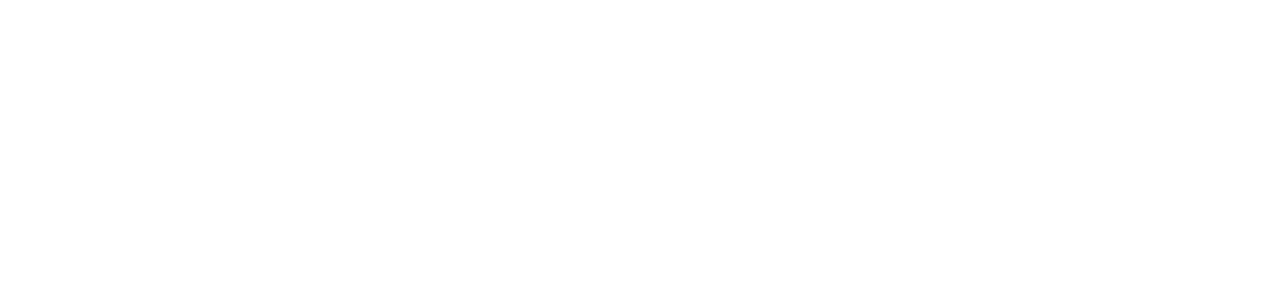
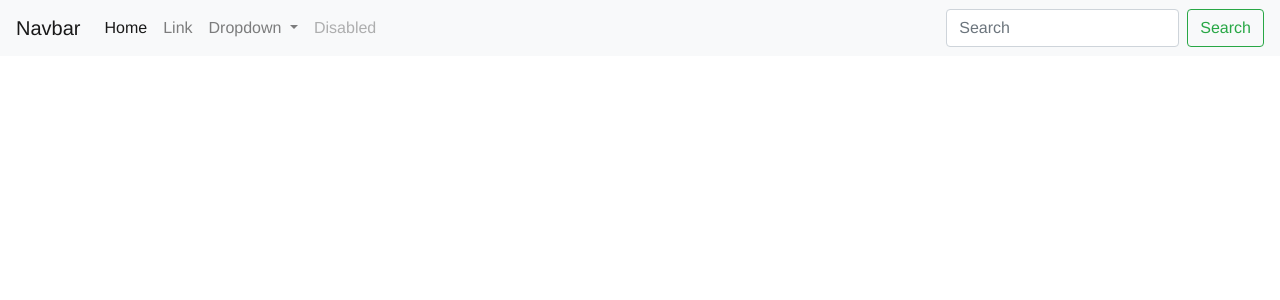
Before and after one commit to hope-miky/addisalgo-web, a Vue app: page / in a window 1280 px wide. Shown: the top 300 px of the page. Built offline with nearby package versions, Linux system fonts and the light colour scheme.

Commit message:
updated navbar

```diff
--- a/src/App.vue
+++ b/src/App.vue
@@ -21,6 +21,5 @@
   -moz-osx-font-smoothing: grayscale;
   text-align: center;
   color: #2c3e50;
-  margin-top: 60px;
 }
 </style>
--- a/src/components/Navbar.vue
+++ b/src/components/Navbar.vue
@@ -1,6 +1,40 @@
 <template>
   <div>
+      <nav class="navbar navbar-expand-lg navbar-light bg-light">
+  <a class="navbar-brand" href="#">Navbar</a>
+  <button class="navbar-toggler" type="button" data-toggle="collapse" data-target="#navbarSupportedContent" aria-controls="navbarSupportedContent" aria-expanded="false" aria-label="Toggle navigation">
+    <span class="navbar-toggler-icon"></span>
+  </button>
 
+  <div class="collapse navbar-collapse" id="navbarSupportedContent">
+    <ul class="navbar-nav mr-auto">
+      <li class="nav-item active">
+        <a class="nav-link" href="#">Home <span class="sr-only">(current)</span></a>
+      </li>
+      <li class="nav-item">
+        <a class="nav-link" href="#">Link</a>
+      </li>
+      <li class="nav-item dropdown">
+        <a class="nav-link dropdown-toggle" href="#" id="navbarDropdown" role="button" data-toggle="dropdown" aria-haspopup="true" aria-expanded="false">
+          Dropdown
+        </a>
+        <div class="dropdown-menu" aria-labelledby="navbarDropdown">
+          <a class="dropdown-item" href="#">Action</a>
+          <a class="dropdown-item" href="#">Another action</a>
+          <div class="dropdown-divider"></div>
+          <a class="dropdown-item" href="#">Something else here</a>
+        </div>
+      </li>
+      <li class="nav-item">
+        <a class="nav-link disabled" href="#" tabindex="-1" aria-disabled="true">Disabled</a>
+      </li>
+    </ul>
+    <form class="form-inline my-2 my-lg-0">
+      <input class="form-control mr-sm-2" type="search" placeholder="Search" aria-label="Search">
+      <button class="btn btn-outline-success my-2 my-sm-0" type="submit">Search</button>
+    </form>
+  </div>
+</nav>
   </div>
 </template>
 
--- a/src/main.js
+++ b/src/main.js
@@ -1,6 +1,8 @@
 import Vue from 'vue'
 import App from './App.vue'
 import router from "./router"
+import 'bootstrap';
+import 'bootstrap/dist/css/bootstrap.min.css';
 
 Vue.use(router)
 Vue.config.productionTip = false
```
